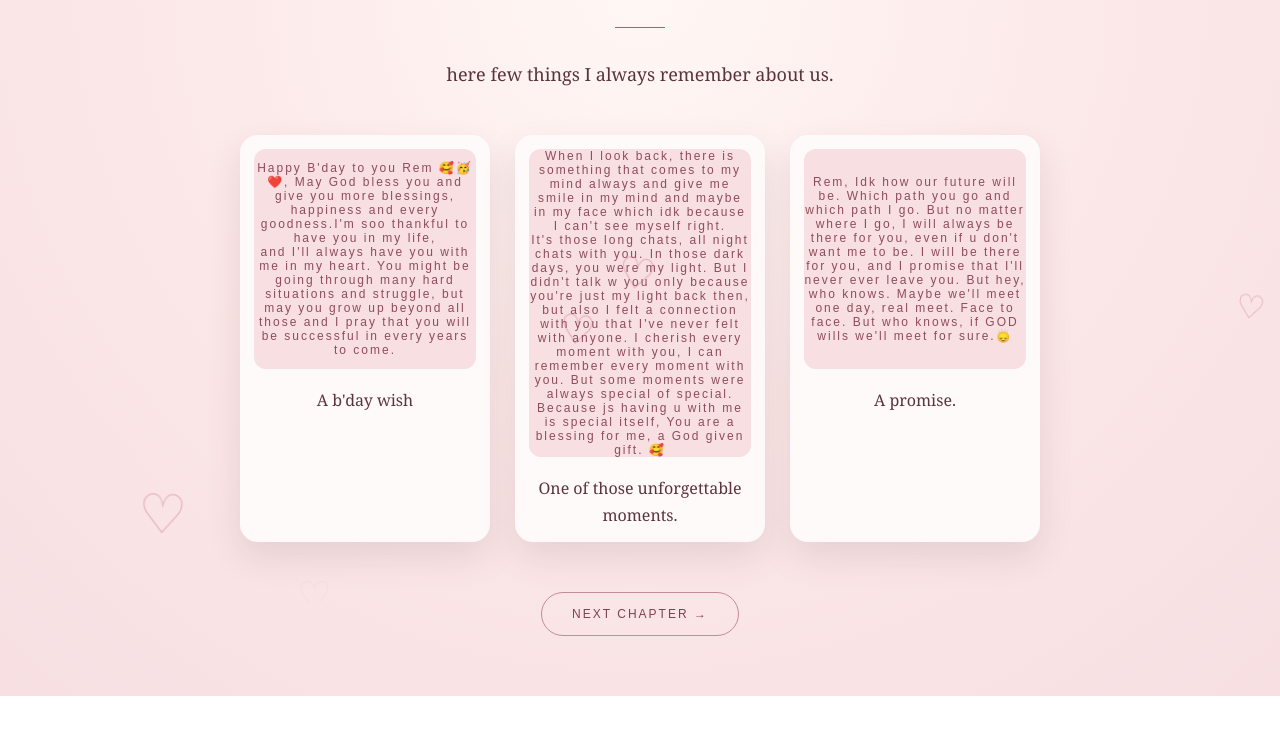
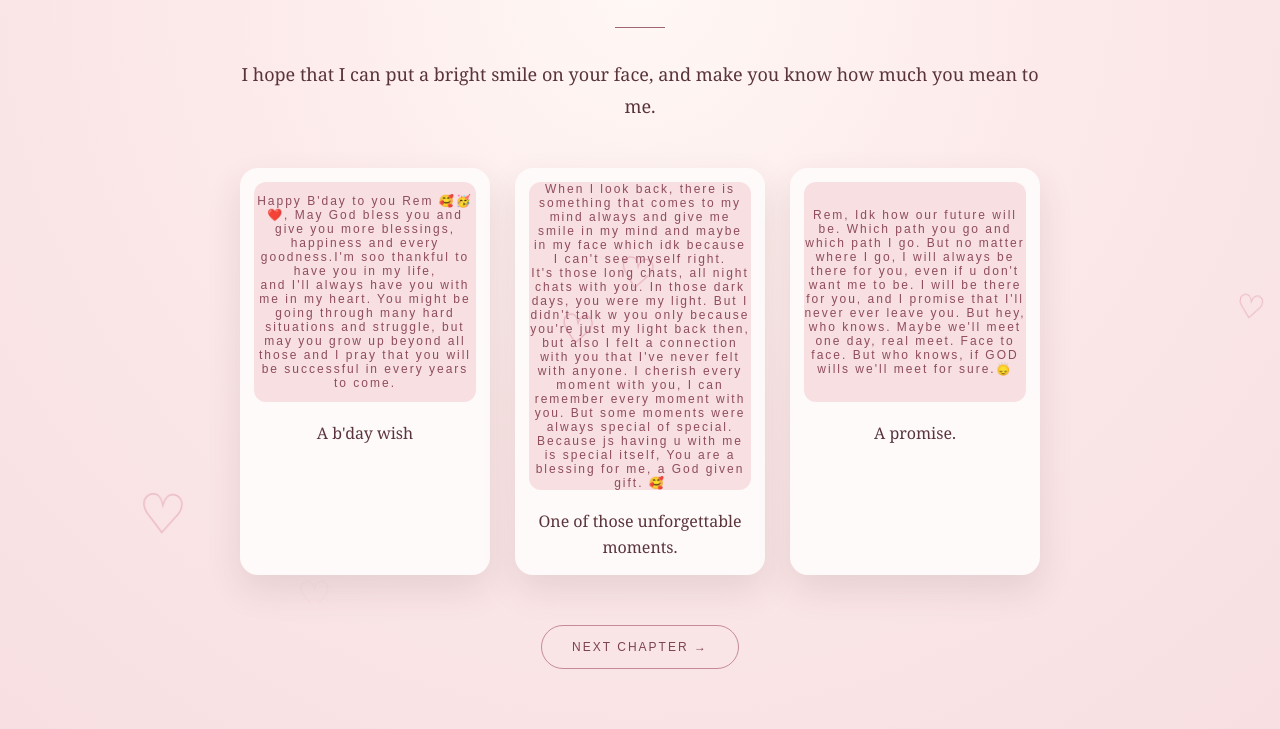
Before and after one commit to gdsn-mrlnhrms/bday_gft_foryou_39x47637, a plain HTML site: page memories.html in a window 1280 px wide. Shown: the part 197-926 px from the top of the page. Before the commit the page ends 893 px from the top, so only its background shows below. Drawn offline with Linux system fonts and the light colour scheme.

Commit message:
Add files via upload

```diff
--- a/memories.html
+++ b/memories.html
@@ -29,7 +29,7 @@
             <div class="story-line"></div>
 
             <p class="story-text">
-                here few things I always remember about us.
+                I hope that I can put a bright smile on your face, and make you know how much you mean to me.
             </p>
 
             <div class="memory-grid">
```
